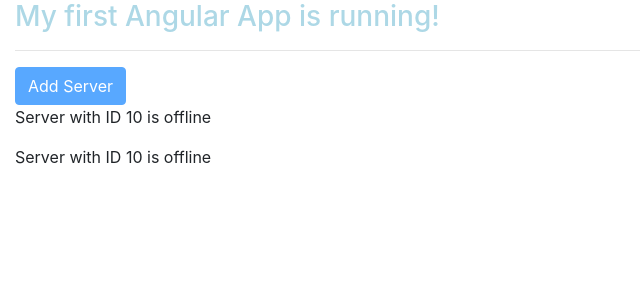
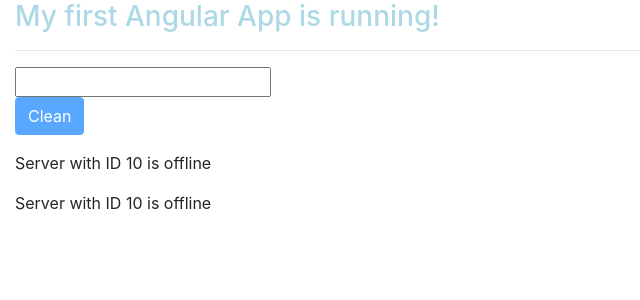
Before and after one commit to EzequielGomezCucchiararo/my-first-app, an Angular app: page / in a window 1280 px wide. Shown: the top 300 px of the page, without its empty margins (0-640 px from the left). Built offline with nearby package versions, Linux system fonts and the light colour scheme.

Commit message:
servers component modified

```diff
--- a/src/app/app.module.ts
+++ b/src/app/app.module.ts
@@ -1,5 +1,6 @@
 import { BrowserModule } from '@angular/platform-browser';
 import { NgModule } from '@angular/core';
+import { FormsModule } from "@angular/forms";
 
 
 import { AppComponent } from './app.component';
@@ -14,7 +15,8 @@ import { ServerComponent } from './servers/server/server.component';
     ServerComponent,
   ],
   imports: [
-    BrowserModule
+    BrowserModule,
+    FormsModule
   ],
   providers: [],
   bootstrap: [AppComponent]
--- a/src/app/servers/servers.component.html
+++ b/src/app/servers/servers.component.html
@@ -1,3 +1,6 @@
-<button class="btn btn-primary" [disabled]="!allowNewServer">Add Server</button>
+<input type="text" [(ngModel)]="username">
+<br>
+<button class="btn btn-primary" (click)="resetInput()" [disabled]="!username">Clean</button>
+<p>{{ username }}</p>
 <app-server></app-server>
 <app-server></app-server>
--- a/src/app/servers/servers.component.ts
+++ b/src/app/servers/servers.component.ts
@@ -7,10 +7,15 @@ import { Component, OnInit } from '@angular/core';
 })
 export class ServersComponent implements OnInit {
   public allowNewServer: boolean = false;
+  public username: string = '';
 
   constructor() { }
 
   ngOnInit() {
   }
 
+  resetInput(): void {
+    this.username = '';
+  }
+
 }
```
